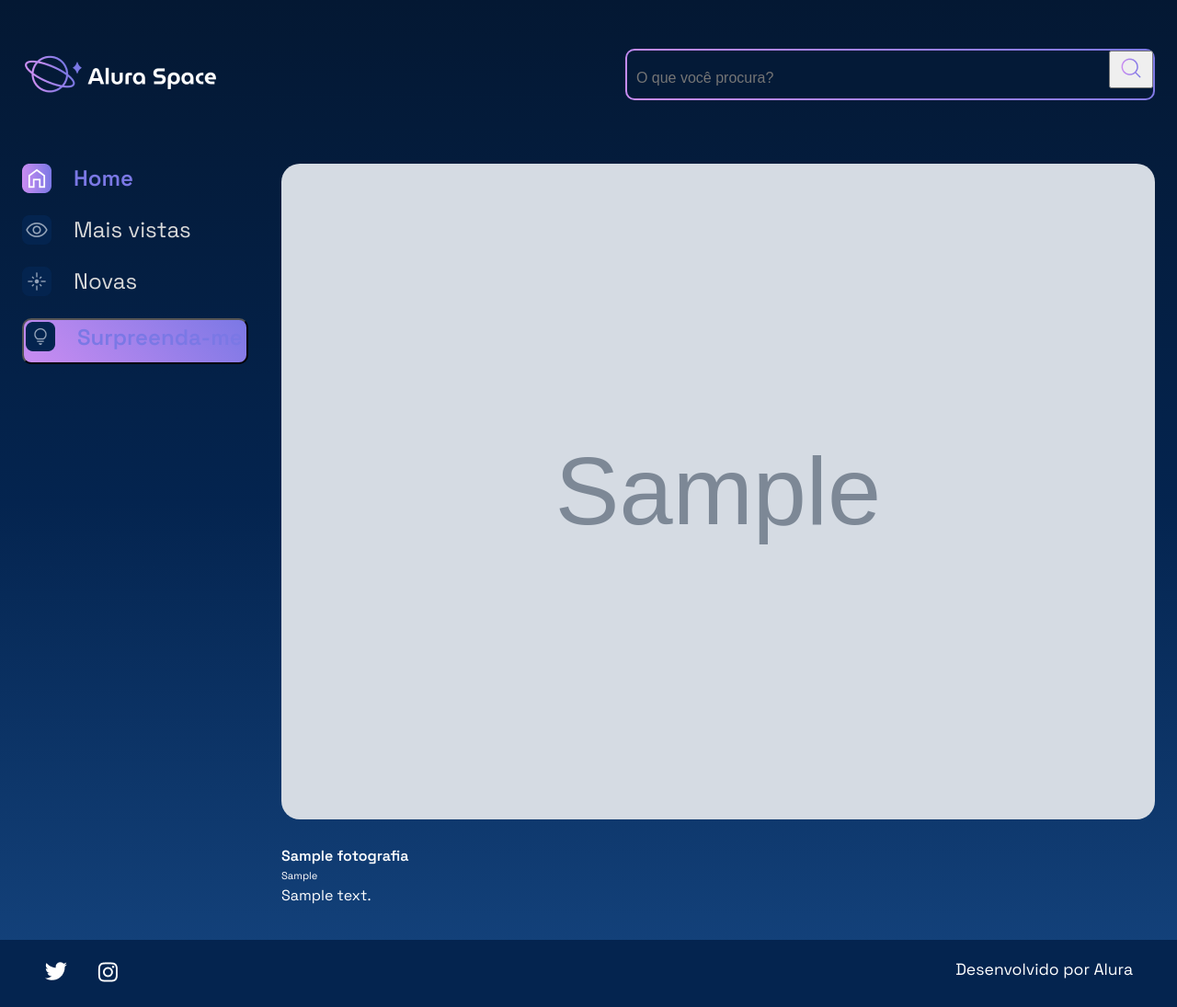
After one commit to JoaoVitor-Moreira/AluraSpaceDjango, a Django app: page /surpreendame in a window 1280 px wide. The commit adds this page. Shown: the whole page at 92% size. Run offline with Django 5.2, Linux system fonts and the light colour scheme; tables that the repository leaves empty hold one stand-in row (values such as "Sample post"); grey boxes marked "Sample" are stand-in pictures.

Commit message:
adicionado o botão surpreenda-me para gerar uma imagem aleatória da galeria

```diff
--- a/galeria/urls.py
+++ b/galeria/urls.py
@@ -1,8 +1,9 @@
 from django.urls import path
-from galeria.views import index, imagem, buscar
+from galeria.views import index, imagem, buscar, buscar_aleatorio
 
 urlpatterns = [
     path('', index, name='index'),
     path('imagem/<int:foto_id>', imagem, name='imagem'),
-    path('buscar', buscar, name='buscar')
+    path('buscar', buscar, name='buscar'),
+    path('surpreendame', buscar_aleatorio, name='surpreendame')
 ]
--- a/galeria/views.py
+++ b/galeria/views.py
@@ -1,5 +1,6 @@
 from django.shortcuts import render, get_object_or_404
 from galeria.models import Fotografia
+import random
 # Create your views here.
 
 
@@ -20,3 +21,8 @@ def buscar(request):
         if nome_buscar:
             fotografias = fotografias.filter(nome__icontains=nome_buscar)
     return render(request, 'galeria/buscar.html', {'cards': fotografias})
+
+def buscar_aleatorio(request):
+    fotografia = Fotografia.objects.filter(publicada=True)
+    fotografia = random.choice(fotografia)
+    return render(request, 'galeria/surpreendame.html', {'fotografia': fotografia})
--- a/templates/galeria/imagem.html
+++ b/templates/galeria/imagem.html
@@ -12,7 +12,7 @@
                         <div class="imagem__info">
                             <div class="imagem__texto">
                                 <p class="imagem__titulo">{{fotografia.nome}}</p>
-                                <p class="imagem__descricao">{{fotografia.legenda}}</p>
+                                <p class="imagem__descricao">{{fotografia.legenda|urlize}}</p>
                                 <p class="imagem__texto">{{fotografia.descricao}}</p>
                             </div>
                         </div>
--- a/templates/galeria/index.html
+++ b/templates/galeria/index.html
@@ -33,7 +33,7 @@
                                 <div class="card__info">
                                     <p class="card__titulo">{{ fotografia.nome }}</p>
                                     <div class="card__texto">
-                                        <p class="card__descricao">{{ fotografia.legenda }}</p>
+                                        <p class="card__descricao">{{ fotografia.legenda|urlize }}</p>
                                         <span>
                                             <img src="{%static '/assets/ícones/1x/favorite_outline.png' %}" alt="ícone de coração">
                                         </span>
--- a/templates/galeria/partials/_menu.html
+++ b/templates/galeria/partials/_menu.html
@@ -19,7 +19,11 @@
                 <nav class="menu-lateral__navegacao">
                     <a href="{% url 'index' %}"><img src="{% static '/assets/ícones/1x/Home - ativo.png' %}"> Home</a>
                     <a href="#"><img src="{% static '/assets/ícones/1x/Mais vistas - inativo.png' %}"> Mais vistas</a>
-                    <a href="#"><img src="{% static '/assets/ícones/1x/Novas - inativo.png' %}"> Novas</a>
-                    <a href="#"><img src="{% static '/assets/ícones/1x/Surpreenda-me - inativo.png' %}"> Surpreenda-me</a>
+                    <a><img src="{% static '/assets/ícones/1x/Novas - inativo.png' %}"> Novas</a>
+                    <form action="/surpreendame" method="GET">
+                        <button type="submit" class ='populares__botao'>
+                            <a href="{% url 'surpreendame' %}"><img src="{% static '/assets/ícones/1x/Surpreenda-me - inativo.png' %}"> Surpreenda-me</a>
+                        </button>
+                    </form>
                 </nav>
             </section>
--- /dev/null
+++ b/templates/galeria/surpreendame.html
@@ -0,0 +1,25 @@
+{% extends 'galeria/base.html' %}
+{% load static %}
+{% block content %}
+            <section class="conteudo">
+                <section class="imagem">
+                    <div class="imagem__conteudo">
+                        {% if fotografia.foto == '' or fotografia.foto == null %}
+                        <img class="imagem__imagem" src="{% static '/assets/imagens/galeria/not-found.png'%}">
+                        {% else %}
+                        <img class="imagem__imagem" src="{{ fotografia.foto.url }}">
+                        {% endif %}
+                        <div class="imagem__info">
+                            <div class="imagem__texto">
+                                <p class="imagem__titulo">{{fotografia.nome}}</p>
+                                <p class="imagem__descricao">{{fotografia.legenda|urlize}}</p>
+                                <p class="imagem__texto">{{fotografia.descricao}}</p>
+                            </div>
+                        </div>
+                    </div>
+                </section>
+            </section>
+        </main>
+    </div>
+
+{% endblock %}
```
